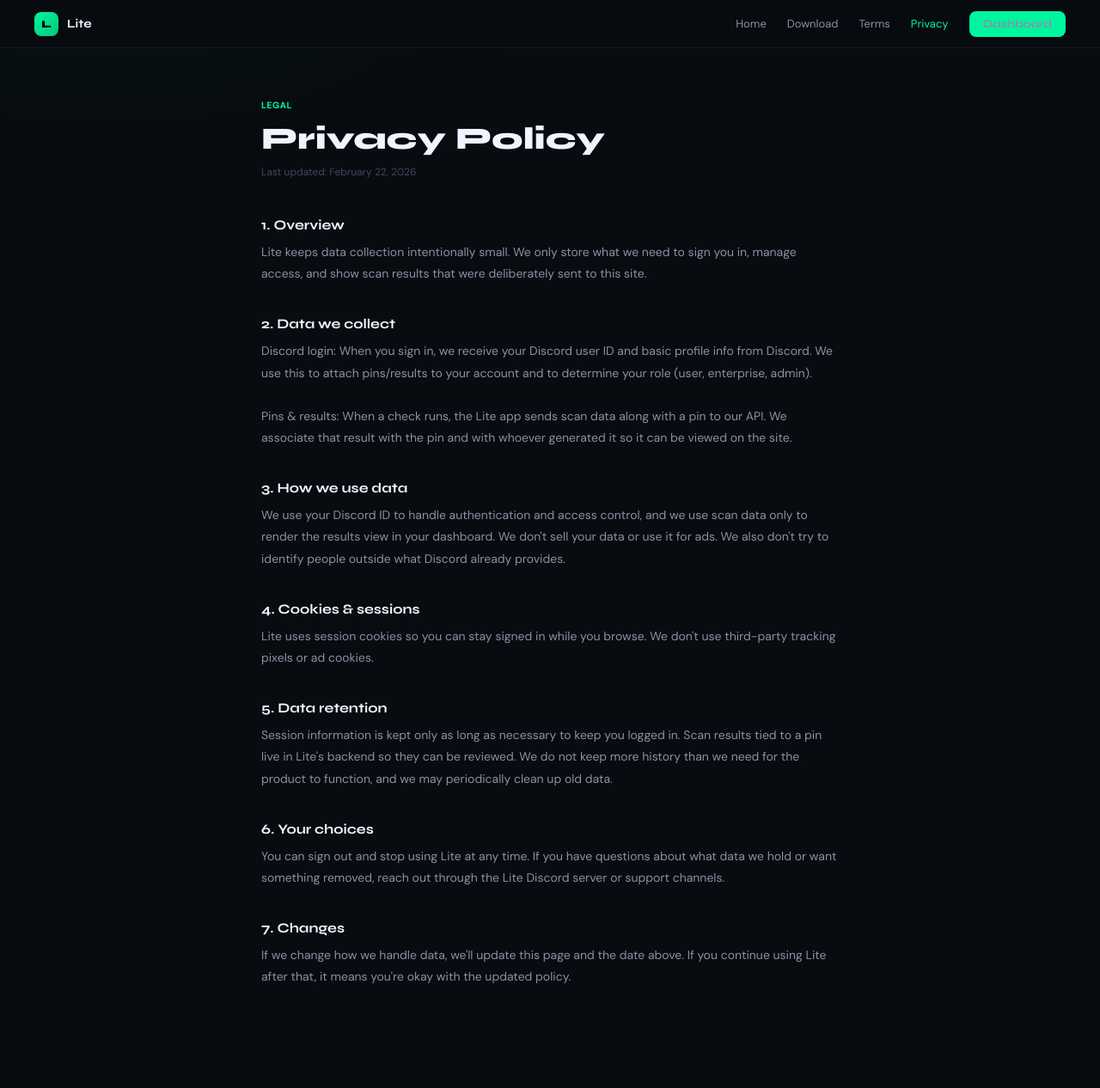
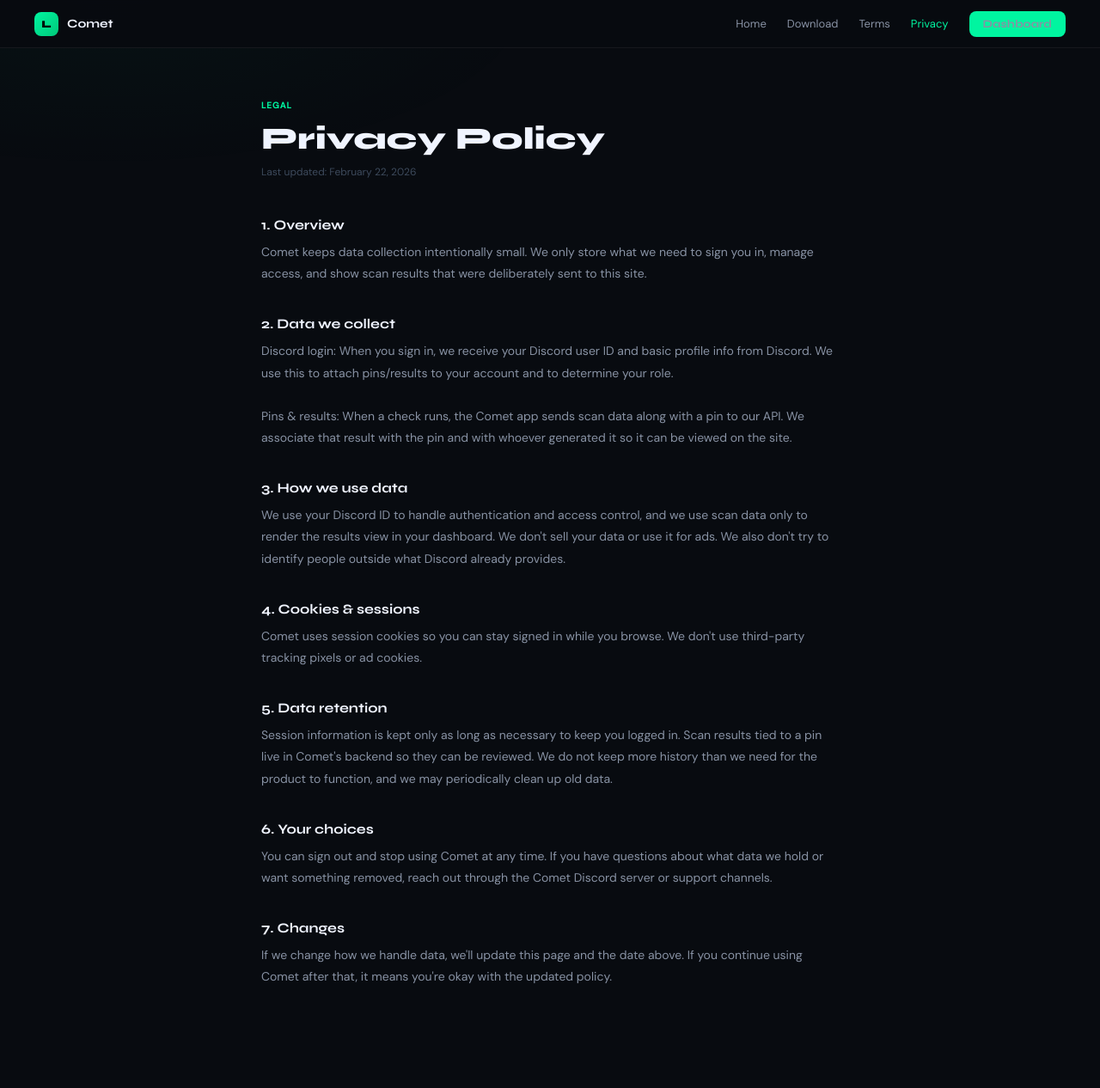
Before and after one commit to n0unt/pccheckersitee, a Flask app: page /privacy in a window 1280 px wide. Shown: the whole page at 86% size. Run offline with Flask 3, Linux system fonts and the light colour scheme; some libraries are stand-ins or nearby versions.

Commit message:
Update privacy.html

```diff
--- a/templates/privacy.html
+++ b/templates/privacy.html
@@ -3,7 +3,7 @@
 <head>
 <meta charset="UTF-8">
 <meta name="viewport" content="width=device-width, initial-scale=1.0">
-<title>Lite — Privacy Policy</title>
+<title>Comet — Privacy Policy</title>
 <link href="https://fonts.googleapis.com/css2?family=Syne:wght@400;600;700;800&family=DM+Sans:wght@300;400;500&display=swap" rel="stylesheet">
 <style>
 *,*::before,*::after{box-sizing:border-box;margin:0;padding:0}
@@ -30,7 +30,7 @@ p{font-size:14px;color:var(--fg2);line-height:1.8;}
 </head>
 <body>
 <nav>
-  <a href="/" class="nav-brand"><div class="nav-mark">L</div><div class="nav-name">Lite</div></a>
+  <a href="/" class="nav-brand"><div class="nav-mark">L</div><div class="nav-name">Comet</div></a>
   <div class="nav-links">
     <a href="/">Home</a>
     <a href="/download">Download</a>
@@ -43,13 +43,13 @@ p{font-size:14px;color:var(--fg2);line-height:1.8;}
   <div class="page-tag">Legal</div>
   <h1>Privacy Policy</h1>
   <p class="updated">Last updated: February 22, 2026</p>
-  <div class="section"><h2>1. Overview</h2><p>Lite keeps data collection intentionally small. We only store what we need to sign you in, manage access, and show scan results that were deliberately sent to this site.</p></div>
-  <div class="section"><h2>2. Data we collect</h2><p>Discord login: When you sign in, we receive your Discord user ID and basic profile info from Discord. We use this to attach pins/results to your account and to determine your role (user, enterprise, admin).<br><br>Pins &amp; results: When a check runs, the Lite app sends scan data along with a pin to our API. We associate that result with the pin and with whoever generated it so it can be viewed on the site.</p></div>
+  <div class="section"><h2>1. Overview</h2><p>Comet keeps data collection intentionally small. We only store what we need to sign you in, manage access, and show scan results that were deliberately sent to this site.</p></div>
+  <div class="section"><h2>2. Data we collect</h2><p>Discord login: When you sign in, we receive your Discord user ID and basic profile info from Discord. We use this to attach pins/results to your account and to determine your role.<br><br>Pins &amp; results: When a check runs, the Comet app sends scan data along with a pin to our API. We associate that result with the pin and with whoever generated it so it can be viewed on the site.</p></div>
   <div class="section"><h2>3. How we use data</h2><p>We use your Discord ID to handle authentication and access control, and we use scan data only to render the results view in your dashboard. We don't sell your data or use it for ads. We also don't try to identify people outside what Discord already provides.</p></div>
-  <div class="section"><h2>4. Cookies &amp; sessions</h2><p>Lite uses session cookies so you can stay signed in while you browse. We don't use third-party tracking pixels or ad cookies.</p></div>
-  <div class="section"><h2>5. Data retention</h2><p>Session information is kept only as long as necessary to keep you logged in. Scan results tied to a pin live in Lite's backend so they can be reviewed. We do not keep more history than we need for the product to function, and we may periodically clean up old data.</p></div>
-  <div class="section"><h2>6. Your choices</h2><p>You can sign out and stop using Lite at any time. If you have questions about what data we hold or want something removed, reach out through the Lite Discord server or support channels.</p></div>
-  <div class="section"><h2>7. Changes</h2><p>If we change how we handle data, we'll update this page and the date above. If you continue using Lite after that, it means you're okay with the updated policy.</p></div>
+  <div class="section"><h2>4. Cookies &amp; sessions</h2><p>Comet uses session cookies so you can stay signed in while you browse. We don't use third-party tracking pixels or ad cookies.</p></div>
+  <div class="section"><h2>5. Data retention</h2><p>Session information is kept only as long as necessary to keep you logged in. Scan results tied to a pin live in Comet's backend so they can be reviewed. We do not keep more history than we need for the product to function, and we may periodically clean up old data.</p></div>
+  <div class="section"><h2>6. Your choices</h2><p>You can sign out and stop using Comet at any time. If you have questions about what data we hold or want something removed, reach out through the Comet Discord server or support channels.</p></div>
+  <div class="section"><h2>7. Changes</h2><p>If we change how we handle data, we'll update this page and the date above. If you continue using Comet after that, it means you're okay with the updated policy.</p></div>
 </div>
 </body>
 </html>
```
